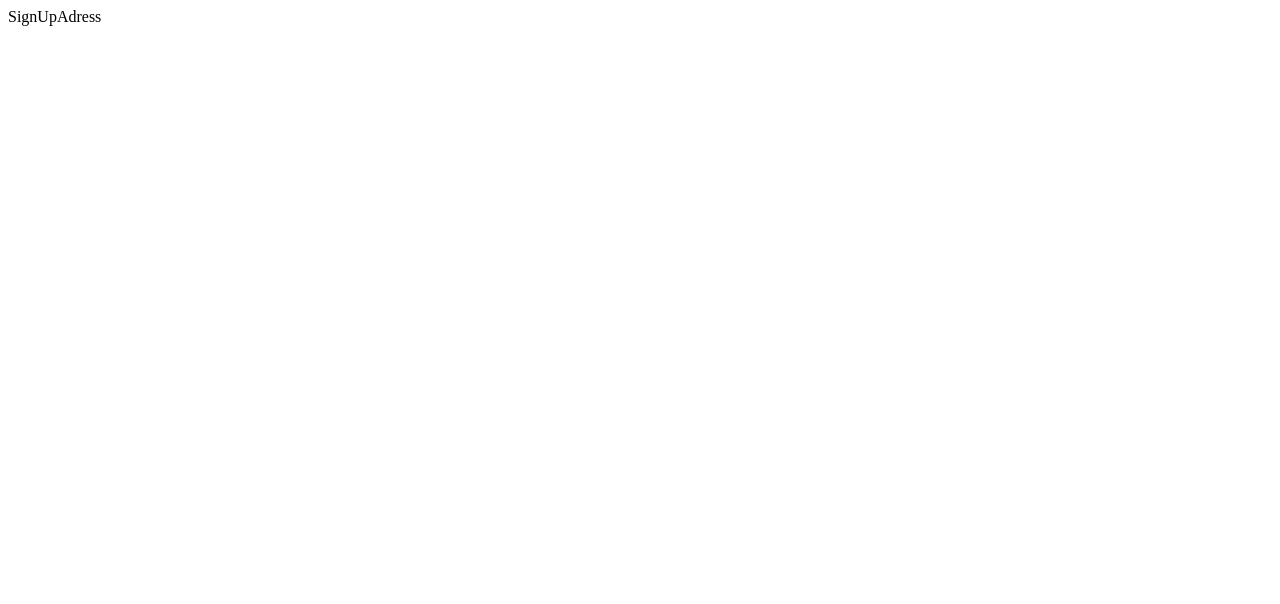
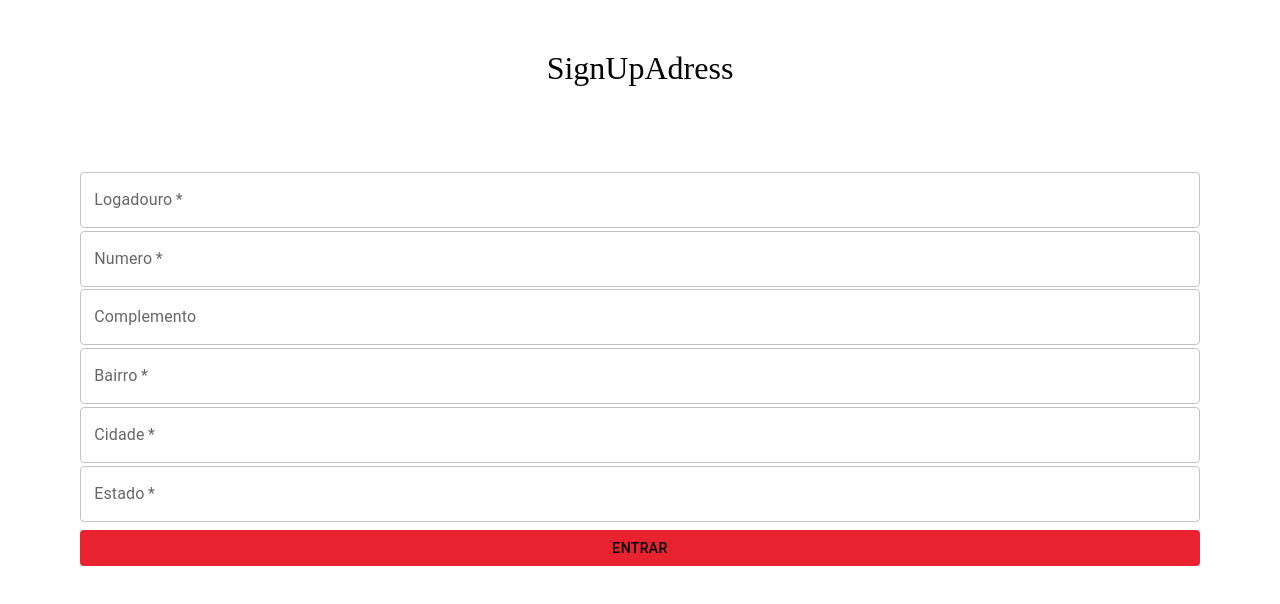
Before and after one commit to gabrielmina118/labefood, a React (Create React App) app: page /signUp/adress in a window 1280 px wide. Shown: the top 604 px of the page. Built offline with nearby package versions, Linux system fonts and the light colour scheme.

Commit message:
signUpAdress

```diff
--- a/src/Pages/SignUpAdress/signUpAdress.js
+++ b/src/Pages/SignUpAdress/signUpAdress.js
@@ -1,8 +1,119 @@
+import axios from 'axios'
 import React from 'react'
+import { useNavigate } from 'react-router-dom'
+import { BASE_URL } from '../../Constants/url'
+import { useForm } from '../../Hooks/useForm'
+import { goToFeed } from '../../Routes/coordinator'
+import { ButtonStyled, InputMaterial, Main } from './styled'
 
-const SignUpAdress = () =>{
-    return(
-        <div>SignUpAdress</div>
+const SignUpAdress = () => {
+
+    const { form, onChange, clean } = useForm({
+        "street": "",
+        "number": "",
+        "neighbourhood": "",
+        "city": "",
+        "state": "",
+        "complement": ""
+    })
+
+    const navigate = useNavigate()
+
+    const onSubmitFormAdress = (event) => {
+        event.preventDefault();
+        addAdress()
+    }
+
+
+    const addAdress = async () => {
+        const token = localStorage.getItem('token')
+        await axios.put(`${BASE_URL}/address`, form, {
+            headers: {
+                auth: token
+            }
+        })
+            .then((res) => {
+                localStorage.setItem('token',res.data.token)
+                goToFeed(navigate)
+            })
+            .catch((err) => {
+                console.log(err.response)
+            })
+    }
+
+
+    return (
+        <Main>
+            <p>SignUpAdress</p>
+            <form onSubmit={onSubmitFormAdress}>
+                <InputMaterial
+                    id="outlined-basic"
+                    label={"Logadouro"}
+                    name='street'
+                    type={'text'}
+                    placeholder={'Rua / Av.'}
+                    variant="outlined"
+                    value={form.street}
+                    onChange={onChange}
+                    required
+                />
+                <InputMaterial
+                    id="outlined-basic"
+                    label={"Numero"}
+                    name='number'
+                    type={'number'}
+                    placeholder={'Numero'}
+                    variant="outlined"
+                    value={form.number}
+                    onChange={onChange}
+                    required
+                />
+                <InputMaterial
+                    id="outlined-basic"
+                    label={"Complemento"}
+                    name='complement'
+                    type={'text'}
+                    placeholder={'Apto. / Bloco'}
+                    variant="outlined"
+                    value={form.complement}
+                    onChange={onChange}
+                />
+                <InputMaterial
+                    id="outlined-basic"
+                    label={"Bairro"}
+                    name='neighbourhood'
+                    type={'text'}
+                    placeholder={'Bairro'}
+                    variant="outlined"
+                    value={form.neighbourhood}
+                    onChange={onChange}
+                    required
+                />
+                <InputMaterial
+                    id="outlined-basic"
+                    label={"Cidade"}
+                    name='city'
+                    type={'text'}
+                    placeholder={'Cidade'}
+                    variant="outlined"
+                    value={form.city}
+                    onChange={onChange}
+                    required
+                />
+                <InputMaterial
+                    id="outlined-basic"
+                    label={"Estado"}
+                    name='state'
+                    type={'text'}
+                    placeholder={'Estado'}
+                    variant="outlined"
+                    value={form.state}
+                    onChange={onChange}
+                    required
+                />
+                <ButtonStyled type="submit">Entrar</ButtonStyled>
+            </form>
+        </Main>
     )
 }
 export default SignUpAdress
--- a/src/Pages/SignUpAdress/styled.js
+++ b/src/Pages/SignUpAdress/styled.js
@@ -0,0 +1,33 @@
+import { Button, TextField } from '@mui/material'
+import styled from 'styled-components'
+
+export const Main = styled.div`
+    padding: 10px;
+    height: 100vh;
+    display: flex;
+    flex-direction: column;
+    align-items: center;
+    form{
+        margin-top: 50px;
+        display: flex;
+        width: 90%;
+        height: 50%;
+        justify-content: space-evenly;
+        flex-direction: column;
+    }
+    p{
+        font-size: 2rem;
+    }
+`
+export const InputMaterial = styled(TextField)`
+    width: 100%;
+`
+export const ButtonStyled = styled(Button)`
+    &&{
+        color: #000;
+        width: 100%;
+        background-color: #E8222E;
+        margin-top: 5px;
+    }
+
+`
```
Also changed, not shown: src/Routes/coordinator.js (line endings or trailing spaces).
